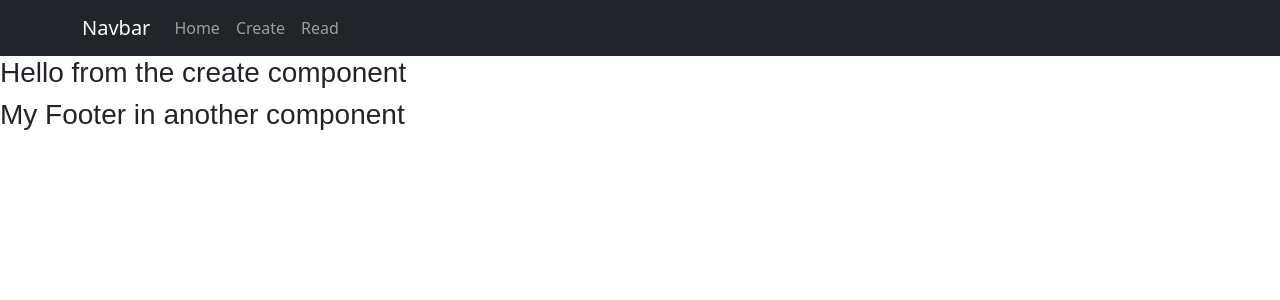
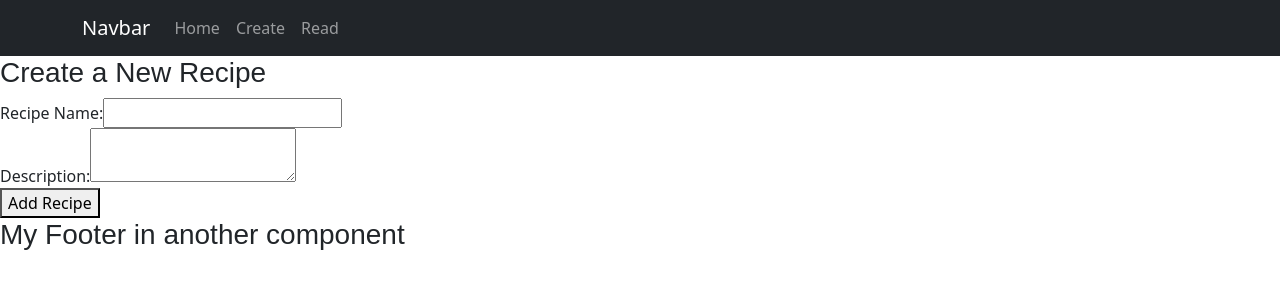
Before and after one commit to adamcurran123/datarepprojectwinter24, a React (Create React App) app in the folder datarep-proj/: page /create in a window 1280 px wide. Shown: the top 300 px of the page. Built offline with nearby package versions, Linux system fonts and the light colour scheme.

Commit message:
implemente axios and installed and created expressjs server

```diff
--- a/datarep-proj/src/App.js
+++ b/datarep-proj/src/App.js
@@ -1,22 +1,28 @@
+import { useState } from 'react';
 import { BrowserRouter as Router, Route, Routes } from 'react-router-dom';
 import NavigationBar from './components/NavigationBar';
-import Header from './components/Header';
 import Footer from './components/Footer';
 import Content from './components/Content';
 import Read from './components/Read';
 import Create from './components/Create';
 
+function App() {
+    const [recipes, setRecipes] = useState([
+        { name: "Spaghetti Bolognese", description: "Rich tomato-based pasta dish." },
+        { name: "Chicken Curry", description: "A spicy and savory curry." },
+    ]);
 
+    const addRecipe = (newRecipe) => {
+        setRecipes([...recipes, newRecipe]);
+    };
 
-
-function App() {
     return (
         <Router>
             <NavigationBar />
             <Routes>
-        <Route path="/home" element={<Content />} />
-        <Route path="/Read" element={<Read />} />
-        <Route path="/Create" element={<Create />} />
+                <Route path="/" element={<Content />} />
+                <Route path="/read" element={<Read recipes={recipes} />} />
+                <Route path="/create" element={<Create addRecipe={addRecipe} />} />
             </Routes>
             <Footer />
         </Router>
--- a/datarep-proj/src/components/Create.js
+++ b/datarep-proj/src/components/Create.js
@@ -1,5 +1,47 @@
-const Create = () => {
-    return <h3>Hello from the create component</h3>;
-  };
+import { useState } from 'react';
+import { useNavigate } from 'react-router-dom';
 
-  export default Create;
+
+const Create = ({ addRecipe }) => {
+    const [recipeName, setRecipeName] = useState('');
+    const [recipeDescription, setRecipeDescription] = useState('');
+    const navigate = useNavigate();
+
+    const handleSubmit = (e) => {
+        e.preventDefault();
+        if (recipeName && recipeDescription) {
+            addRecipe({ name: recipeName, description: recipeDescription });
+            setRecipeName('');
+            setRecipeDescription('');
+            navigate('/read');
+        }
+    };
+
+    return (
+        <div>
+            <h3>Create a New Recipe</h3>
+            <form onSubmit={handleSubmit}>
+                <div>
+                    <label>Recipe Name:</label>
+                    <input
+                        type="text"
+                        value={recipeName}
+                        onChange={(e) => setRecipeName(e.target.value)}
+                        required
+                    />
+                </div>
+                <div>
+                    <label>Description:</label>
+                    <textarea
+                        value={recipeDescription}
+                        onChange={(e) => setRecipeDescription(e.target.value)}
+                        required
+                    />
+                </div>
+                <button type="submit">Add Recipe</button>
+            </form>
+        </div>
+    );
+};
+
+export default Create;
--- /dev/null
+++ b/datarep-proj/src/components/NavigationBar.css
@@ -0,0 +1,36 @@
+
+h3 {
+    font-family: Arial, sans-serif;
+    color: #db0202;
+    margin-bottom: 20px;
+}
+Navbar {
+    font-family: Arial, sans-serif;
+    color: #db0202;
+    margin-bottom: 20px;
+
+}
+ul {
+    list-style-type: none;
+    padding: 0;
+}
+
+li {
+    background-color: #f9f9f9;
+    border: 1px solid #ddd;
+    margin-bottom: 10px;
+    padding: 15px;
+    border-radius: 5px;
+}
+
+li h4 {
+    margin: 0;
+    font-size: 18px;
+    color: #444;
+}
+
+li p {
+    margin: 5px 0 0;
+    color: #666;
+    font-size: 14px;
+}
--- a/datarep-proj/src/components/Read.js
+++ b/datarep-proj/src/components/Read.js
@@ -1,18 +1,17 @@
+import { useEffect } from 'react';
 import './Read.css';
 
-const Read = () => {
-  const recipes = [
-      { id: 1, name: "Spaghetti Bolognese", description: "A classic Italian pasta dish with rich tomato sauce." },
-      { id: 2, name: "Chicken Curry", description: "A spicy and savory curry with tender chicken pieces." },
-      { id: 3, name: "Vegetable Stir-fry", description: "A quick and healthy stir-fry loaded with fresh veggies." },
-  ];
+const Read = ({ recipes }) => {
+    useEffect(() => {
+        console.log("Updated recipes:", recipes);
+    }, [recipes]);
 
     return (
         <div>
             <h3>Recipes</h3>
             <ul>
-              {recipes.map((recipe) => (
-                  <li key={recipe.id}>
+                {recipes.map((recipe, index) => (
+                    <li key={index}>
                         <h4>{recipe.name}</h4>
                         <p>{recipe.description}</p>
                     </li>
```
Also changed, not shown: datarep-proj/package.json (+8 -1 lines), datarep-proj/src/Server.js (added, +11 -0 lines), 2 other files (tests, documents, lock files or other folders). Lines whose indentation alone changed are shown as unchanged.
